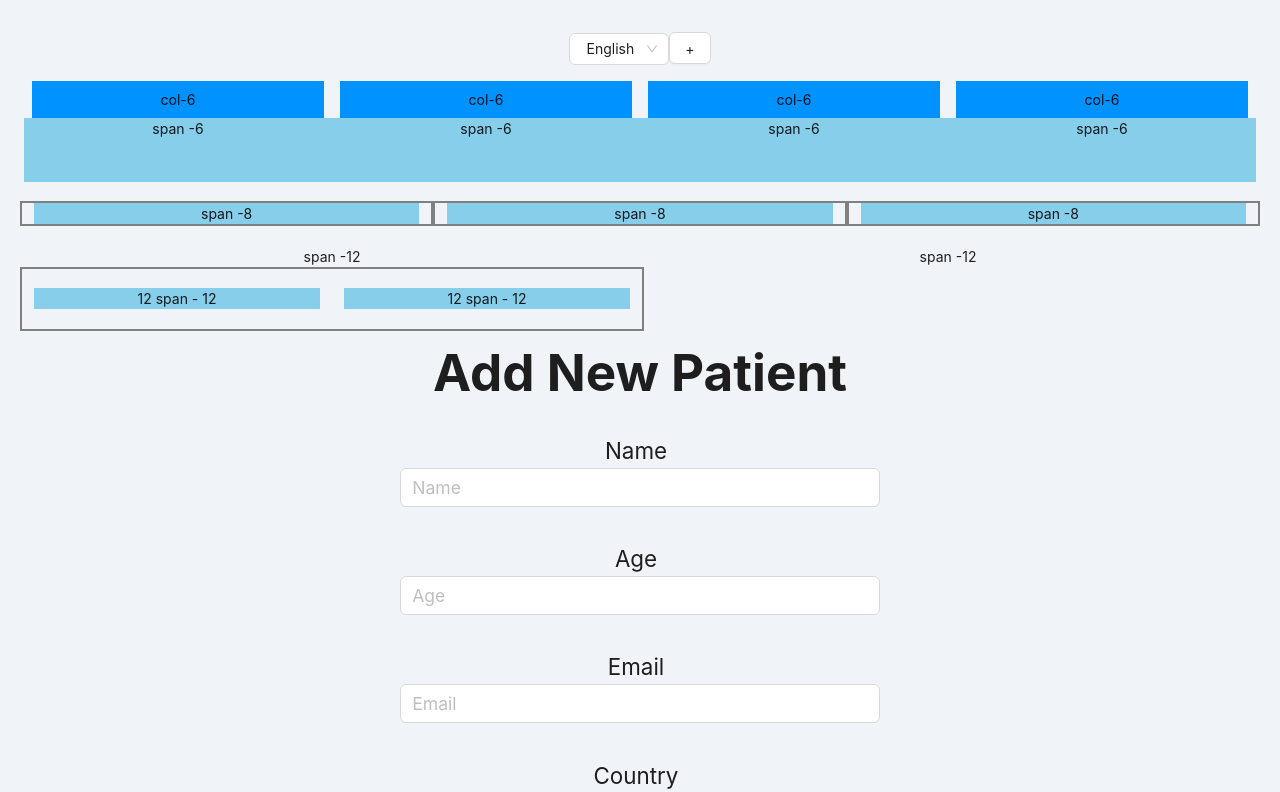
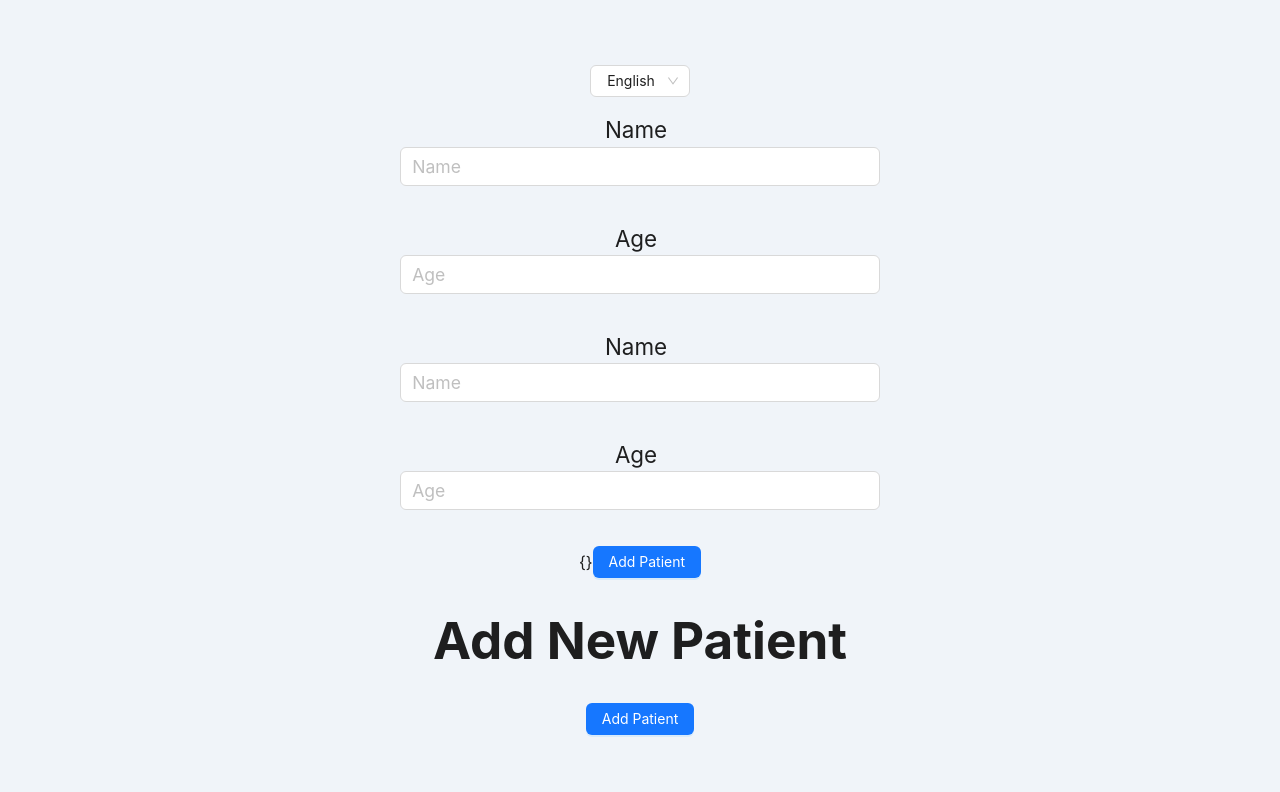
Before and after one commit to Ahmed-Elbessfy/add-patient-app, a React (Vite) app: page /add_patient in a window 1280 px wide. Shown: the top 792 px of the page. Built offline with nearby package versions, Linux system fonts and the light colour scheme.

Commit message:
test static nested schema

```diff
--- a/src/patterns/DynamicForm/DynamicForm.tsx
+++ b/src/patterns/DynamicForm/DynamicForm.tsx
@@ -1,5 +1,5 @@
-import { FC, useState } from "react";
-import { Alert, Button, Col, Flex, Grid, Row, Typography } from "antd";
+import { FC, useEffect, useState } from "react";
+import { Alert, Button, Col, Flex, Grid, Input, Row, Typography } from "antd";
 import { Controller, useForm } from "react-hook-form";
 import * as yup from "yup";
 import { yupResolver } from "@hookform/resolvers/yup";
@@ -34,8 +34,32 @@ const DynamicForm: FC<DynamicFormConfiguration> = ({
   // });
   const localSchema = yup.object().shape(localSchemaShape);
 
-  const { handleSubmit, control } = useForm({
-    resolver: yupResolver(localSchema),
+  const childSchema = yup.object().shape({
+    childName: yup.string().required(),
+    childAge: yup.number().required().min(5).max(17),
+  });
+
+  const parentSchema = yup.object().shape({
+    parentName: yup.string().required(),
+    parentAge: yup.string().required().min(37),
+    child: childSchema,
+  });
+
+  const addressSchema = yup.object().shape({
+    street: yup.string().required("Street is required"),
+    city: yup.string().required("City is required"),
+  });
+
+  const userSchema = yup.object().shape({
+    name__: yup.string().required("Name is required"),
+    age: yup.number().required().min(5).max(17),
+
+    email__: yup.string().email("Invalid email").required("Email is required"),
+    address__: addressSchema, // Nested schema
+  });
+
+  const { handleSubmit, control, formState, getValues } = useForm({
+    resolver: yupResolver(parentSchema),
     mode: "onChange",
   });
 
@@ -49,6 +73,7 @@ const DynamicForm: FC<DynamicFormConfiguration> = ({
           // Field render
           if (inputConfig.category === "field") {
             const currentItem = inputConfig as DynamicFormFieldConfig;
+            // console.log(currentItem);
             return (
               <Controller
                 key={currentItem.id}
@@ -116,130 +141,80 @@ const DynamicForm: FC<DynamicFormConfiguration> = ({
       </>
     );
   };
-  const style: React.CSSProperties = {
-    background: "#0092ff",
-    padding: "8px 0",
-  };
-  const [showGrid, setShowGrid] = useState<boolean>(true);
+
+  useEffect(() => {
+    console.log(getValues(), formState);
+  }, [formState, getValues]);
+  // const style: React.CSSProperties = {
+  //   background: "#0092ff",
+  //   padding: "8px 0",
+  // };
+  // const [showGrid, setShowGrid] = useState<boolean>(true);
   // console.log(errors);
+
   return (
     <>
-      <Button onClick={() => setShowGrid((prev) => !prev)}>+</Button>
-      <div style={{ display: showGrid ? "block" : "none" }}>
-        <Row gutter={16}>
-          <Col className="gutter-row" span={6}>
-            <div style={style}>col-6</div>
-          </Col>
-          <Col className="gutter-row" span={6}>
-            <div style={style}>col-6</div>
-          </Col>
-          <Col className="gutter-row" span={6}>
-            <div style={style}>col-6</div>
-          </Col>
-          <Col className="gutter-row" span={6}>
-            <div style={style}>col-6</div>
-          </Col>
-        </Row>
-        <Row gutter={16}>
-          <Col
-            className="gutter-row"
-            style={{ background: "skyblue", height: "4rem" }}
-            span={6}
-          >
-            <div>span -6</div>
-          </Col>
-          <Col
-            className="gutter-row"
-            style={{ background: "skyblue", height: "4rem" }}
-            span={6}
-          >
-            <div>span -6</div>
-          </Col>
-          <Col
-            className="gutter-row"
-            style={{ background: "skyblue", height: "4rem" }}
-            span={6}
-          >
-            <div>span -6</div>
-          </Col>
-          <Col
-            className="gutter-row"
-            style={{ background: "skyblue", height: "4rem" }}
-            span={6}
-          >
-            <div>span -6</div>
-          </Col>
-        </Row>
-        <Row gutter={24} align="middle" style={{ height: "4rem" }}>
-          <Col
-            className="gutter-row"
-            span={8}
-            style={{ border: "2px solid gray" }}
-          >
-            <div style={{ background: "skyblue" }}>span -8</div>
-          </Col>
-          <Col
-            className="gutter-row"
-            span={8}
-            style={{ border: "2px solid gray" }}
-          >
-            <div style={{ background: "skyblue" }}>span -8</div>
-          </Col>
-          <Col
-            className="gutter-row"
-            span={8}
-            style={{ border: "2px solid gray" }}
-          >
-            <div style={{ background: "skyblue" }}>span -8</div>
-          </Col>
-        </Row>
-        <Row gutter={16} style={{ height: "4rem" }}>
-          <Col className="gutter-row" span={12}>
-            span -12
-            <Row
-              gutter={24}
-              align="middle"
-              style={{ height: "4rem", border: "2px solid gray" }}
-            >
-              <Col md={12} sm={24}>
-                {/* <Flex
-                justify="space-around"
-                align="center"
-                style={{ background: "skyblue", height: "3rem" }}
-              >
-                12 span - 12
-              </Flex> */}
-                <div style={{ background: "skyblue" }}>12 span - 12</div>
-              </Col>
-              <Col md={12} sm={24}>
-                {/* <Flex
-                justify="space-around"
-                align="center"
-                style={{ background: "skyblue", height: "3rem" }}
-                >
-                12 span - 12
-              </Flex> */}
-                <div style={{ background: "skyblue" }}>12 span - 12</div>
-              </Col>
-            </Row>
-          </Col>
-          <Col className="gutter-row" span={12}>
-            span -12
-          </Col>
-        </Row>
-      </div>
-      {/* <Row>
-        <Col
-          className="gutter-row"
-          style={{ background: "skyblue", height: "4rem" }}
-          span={24}
-        >
-          span -24
-        </Col>
-      </Row> */}
+      <form onSubmit={handleSubmit(onSubmit)}>
+        {renderItems([
+          {
+            category: "field",
+            fieldType: "text",
+            name: "parentName",
+            schemaName: "parentName",
+            testId: "parentName",
+            id: "parentName",
+            placeholder: "formInputs.nameInput.text",
+            label: "formInputs.nameInput.text",
+            validation: [],
+            visibility: true,
+          },
+          {
+            category: "field",
+            fieldType: "number",
+            name: "parentAge",
+            schemaName: "parentAge",
+            testId: "parentAge",
+            id: "parentAge",
+            placeholder: "formInputs.ageInput.text",
+            label: "formInputs.ageInput.text",
+            validation: [],
+            visibility: true,
+          },
+          {
+            category: "field",
+            fieldType: "text",
+            name: "childName",
+            schemaName: "child.childName",
+            testId: "childName",
+            id: "childName",
+            placeholder: "formInputs.nameInput.text",
+            label: "formInputs.nameInput.text",
+            validation: [],
+            visibility: true,
+          },
+          {
+            category: "field",
+            fieldType: "number",
+            name: "childAge",
+            schemaName: "child.childAge",
+            testId: "childAge",
+            id: "childAge",
+            placeholder: "formInputs.ageInput.text",
+            label: "formInputs.ageInput.text",
+            validation: [],
+            visibility: true,
+          },
+        ])}
+        {JSON.stringify(formState)}
+        <Button type="primary" htmlType="submit" data-testid="submitBtn">
+          Add Patient
+        </Button>
+      </form>
+      <>{console.log(formState, getValues())}</>
       <form onSubmit={handleSubmit(onSubmit)}>
         <h1>{t(heading)}</h1>
-        {renderItems(inputsConfig)}
+
+        {/* {renderItems(inputsConfig)} */}
         <Button type="primary" htmlType="submit" data-testid="submitBtn">
           Add Patient
         </Button>
--- a/src/patterns/DynamicInput/DynamicInput.types.tsx
+++ b/src/patterns/DynamicInput/DynamicInput.types.tsx
@@ -25,7 +25,11 @@ export type schemaTypes =
   | "pastDate"
   | "futureDate"
   | "childrenNumber"
-  | "childrenNames";
+  | "childrenNames"
+  | "parentName"
+  | "parentAge"
+  | "child.childName"
+  | "child.childAge";
 
 type fieldValidationForm = {
   type: string;
```
